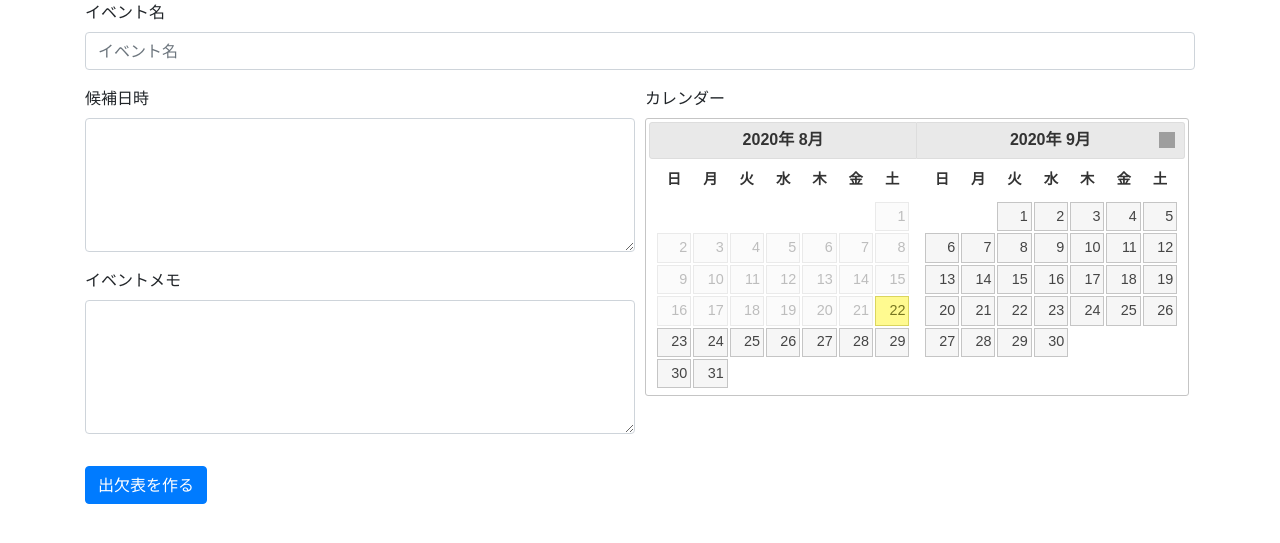
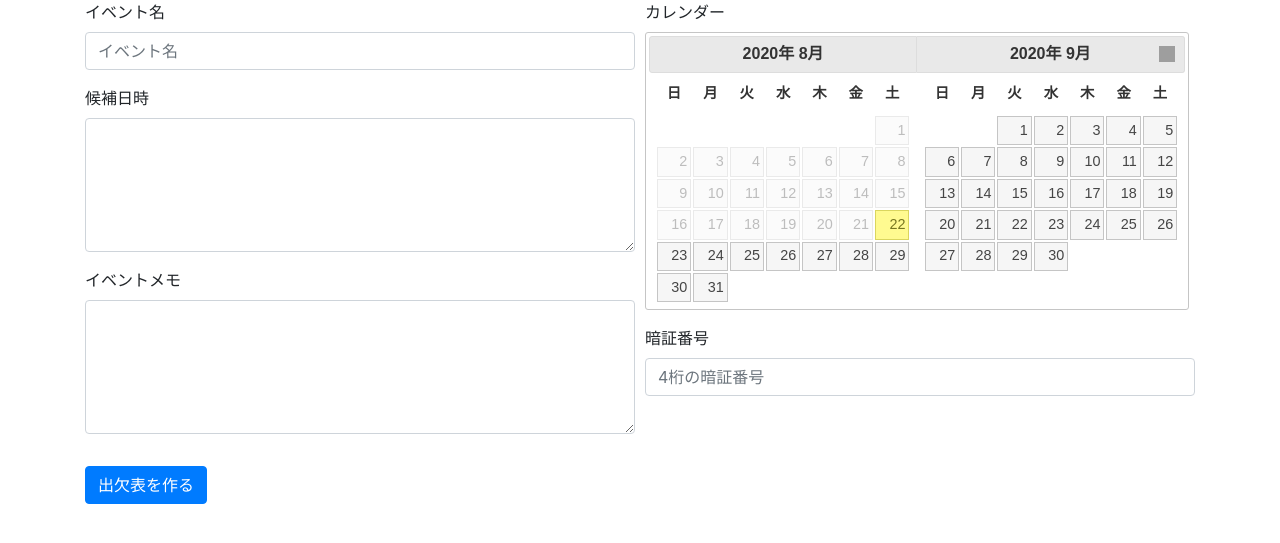
Before and after one commit to isoittech/tsugou-kun, a Django app: page / in a window 1280 px wide. Shown: the top 543 px of the page. Run offline with Django 3.2, Linux system fonts and the light colour scheme; some libraries are stand-ins or nearby versions; grey boxes are pictures that could not be loaded.

Commit message:
暗証番号追加・レイアウト調整

```diff
--- a/home/templates/home/top.html
+++ b/home/templates/home/top.html
@@ -1,15 +1,16 @@
 {% extends "home/base.html" %}
 
-{% block title %}都合くん - この日空いてますか。{% endblock title %}
+{% block title %}都合くん - 「この日空いてますか。」{% endblock title %}
 
 {% block content %}
-<form action="" method="post">
-    <div class="form-group">
-        <label for="eventName">イベント名</label>
-        <input type="text" class="form-control" id="eventName" placeholder="イベント名">
-    </div>
+<form action="{% url 'home:event_add' %}" method="post">
+    {% csrf_token %}
     <div class="form-row">
         <div class="form-group col-md-6">
+            <div class="form-group">
+                <label for="eventName">イベント名</label>
+                <input type="text" class="form-control" id="eventName" placeholder="イベント名">
+            </div>
             <div class="form-group">
                 <label for="eventDateTime">候補日時</label>
                 <textarea class="form-control" id="eventDateTime" rows="5"></textarea>
@@ -21,8 +22,14 @@
 
         </div>
         <div class="form-group col-md-6">
-            <label for="eventDateTimeCalendar">カレンダー</label>
-            <div id="eventDateTimeCalendar"></div>
+            <div class="form-group">
+                <label for="eventDateTimeCalendar">カレンダー</label>
+                <div id="eventDateTimeCalendar"></div>
+            </div>
+            <div class="form-group">
+                <label for="anshouNum">暗証番号</label>
+                <input type="password" class="form-control" id="anshouNum" placeholder="4桁の暗証番号">
+            </div>
         </div>
     </div>
 
@@ -68,12 +75,5 @@
 			});
 	});
 
-
-
-
-
-
-
-
 </script>
 {% endblock content %}
```
